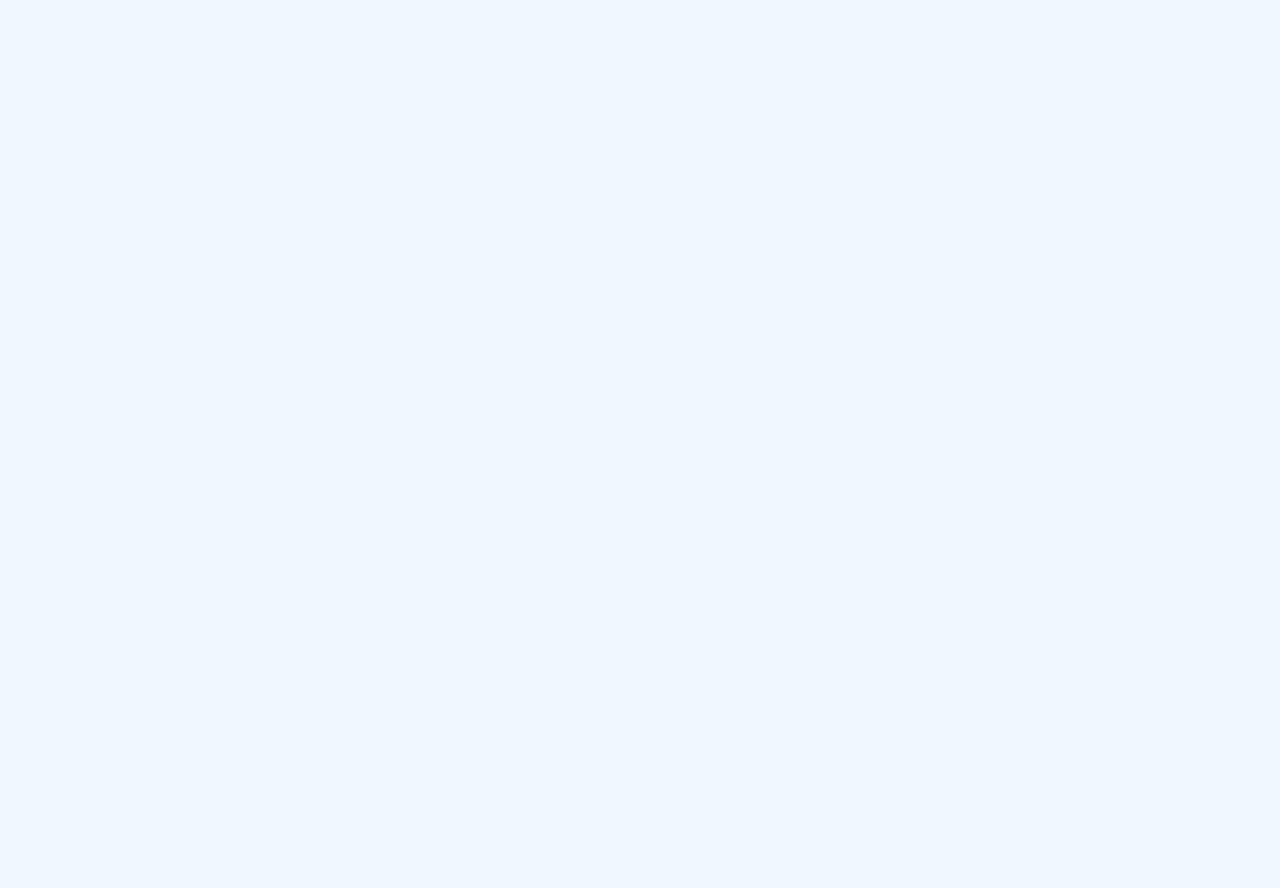
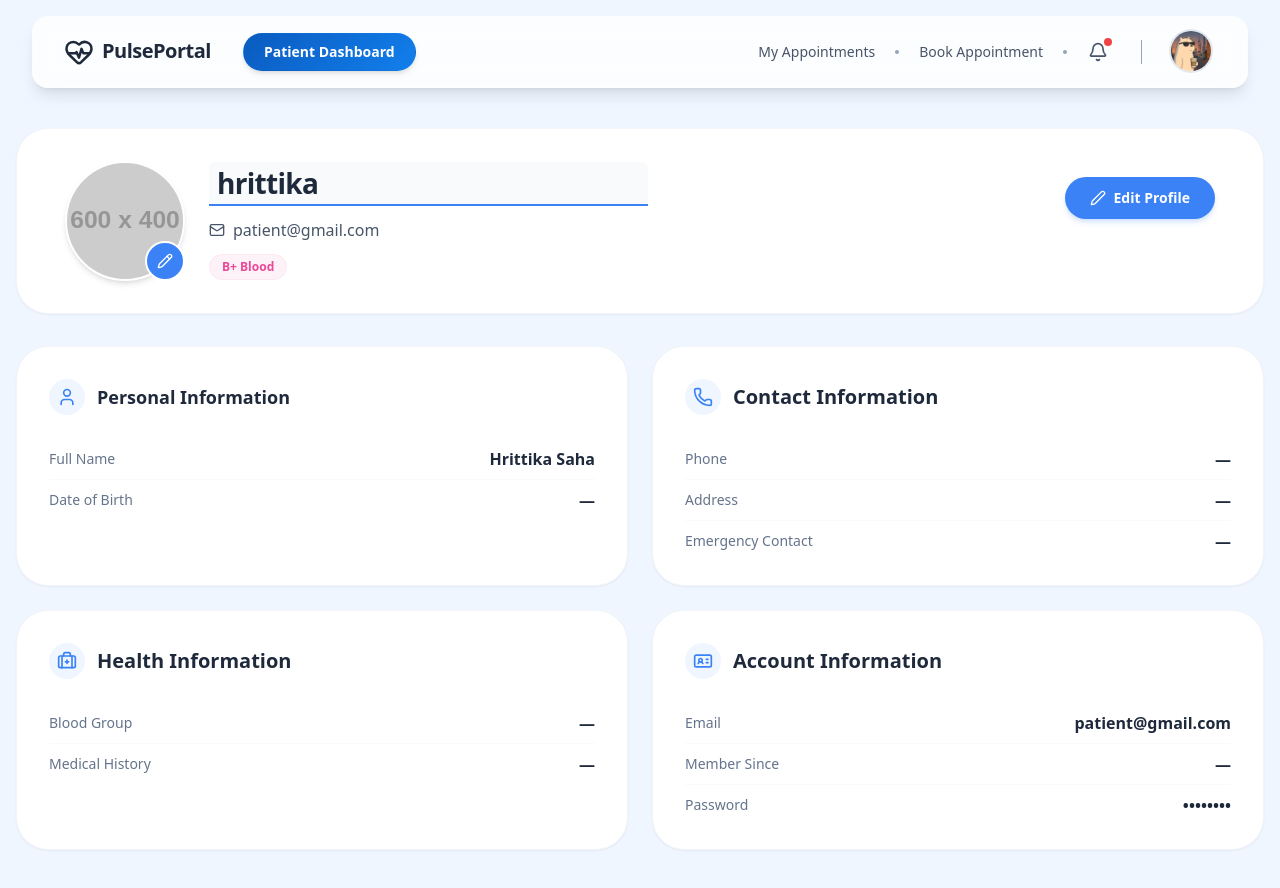
Before and after one commit to ArKooSaHaa/PulsePortal, a React (Vite) app in the folder client/: page /patient/profile in a window 1280 px wide. Before the commit this address had no page. Before the commit the page ends 800 px from the top, so only its background shows below. Built offline with nearby package versions, Linux system fonts and the light colour scheme.

Commit message:
Patient profile page ui design.

```diff
--- a/client/src/App.jsx
+++ b/client/src/App.jsx
@@ -13,6 +13,7 @@ import authService from "./api/authService";
 import PatientDashboard from "./pages/patient/PatientDashboard";
 import PatientAppointments from "./pages/patient/PatientAppointments";
 import BookAppointment from "./pages/patient/BookAppointment";
+import PatientProfile from "./pages/patient/PatientProfile";
 // Doctor pages
 import DoctorDashboard from "./pages/doctor/DoctorDashboard";
 import DoctorProfile from "./pages/doctor/DoctorProfile";
@@ -54,6 +55,7 @@ function App() {
                      <Route path="/admin/add-admin" element={<AddAdmin />} />
                      <Route path="/doctor/profile" element={<DoctorProfile />} />
                      <Route path="/admin/profile" element={<AdminProfile />} />
+                     <Route path="/patient/profile" element={<PatientProfile />} />
                 </Route>
                 {/* Patient */}
                 <Route
--- /dev/null
+++ b/client/src/pages/patient/PatientProfile.jsx
@@ -0,0 +1,168 @@
+import React from "react";
+import { motion } from "framer-motion";
+import {
+    Mail,
+    Edit2,
+    User,
+    Phone,
+    BriefcaseMedical,
+    IdCard,
+    Pencil,
+} from "lucide-react";
+
+function InfoField({ label, value }) {
+    return (
+        <div className="flex justify-between items-center text-[13px]">
+            <p className="text-sm font-medium text-slate-500">{label}</p>
+            <p className="text-base font-semibold text-slate-800">{value}</p>
+        </div>
+    );
+}
+
+export default function PatientProfile() {
+    return (
+        <motion.div
+            initial={{ opacity: 0 }}
+            animate={{ opacity: 1 }}
+            transition={{ duration: 0.5 }}
+            className="max-w-7xl mx-auto px-4 py-10"
+        >
+            {/* header card */}
+            <motion.div
+                initial={{ y: -20, opacity: 0 }}
+                animate={{ y: 0, opacity: 1 }}
+                className="bg-white rounded-[2rem] shadow-sm border border-slate-100 px-12 py-8 mb-8 flex flex-col md:flex-row items-center md:items-start justify-between gap-6"
+            >
+                <div className="flex flex-col md:flex-row items-center gap-6">
+                    <div className="relative">
+                        <div className="h-[120px] w-[120px] rounded-full overflow-hidden border-2 border-white shadow-md bg-slate-100">
+                            <img
+                                src="https://placehold.co/600x400"
+                                alt="Profile"
+                                className="h-full w-full object-cover"
+                            />
+                        </div>
+                        <div className="absolute bottom-0 flex items-center justify-center right-0 h-10 w-10 bg-blue-500 border-white border-2 rounded-full">
+                            <Pencil size={16} className="text-white" />
+                        </div>
+                    </div>
+
+                    <div className="flex flex-col items-center md:items-start text-center md:text-left">
+                        <div className="flex items-center gap-3 mb-3">
+                            <input
+                                name="name"
+                                value="hrittika"
+                                className="text-[28px] font-bold text-slate-800 tracking-tight border-b-2 border-blue-500 focus:outline-none bg-slate-50 px-2 rounded-t-md"
+                            />
+                        </div>
+                        <div className="flex items-center gap-2 text-slate-600 mb-3 text-md font-medium">
+                            <Mail size={16} />
+                            <span>patient@gmail.com</span>
+                        </div>
+                        <div className="flex items-center gap-2">
+                            <span className="px-3 py-1 bg-pink-50 text-pink-500 text-xs font-semibold rounded-full border border-pink-100">
+                                B+ Blood
+                            </span>
+                        </div>
+                    </div>
+                </div>
+                <motion.button
+                    whileHover={{ y: -2 }}
+                    whileTap={{ scale: 0.92 }}
+                    transition={{ duration: 0.2 }}
+                    className="flex items-center gap-2 px-6 py-2.5 rounded-full bg-[#3b82f6] text-white font-semibold text-sm hover:bg-blue-600 transition-colors shadow-md shadow-blue-500/20 mt-2 md:mt-4"
+                >
+                    <Edit2 size={16}  className="text-white" />
+                    Edit Profile
+                </motion.button>
+            </motion.div>
+
+            {/* making a grid for informations */}
+            <div className="grid md:grid-cols-2 gap-6">
+                {/* Personal Information */}
+                <motion.div
+                    whileHover={{ y: -5 }}
+                    className="bg-white rounded-[2rem] shadow-sm border border-slate-100 p-8"
+                >
+                    <div className="flex items-center gap-3 mb-8">
+                        <div className="p-2 bg-blue-50 text-blue-500 rounded-full">
+                            <User size={20} />
+                        </div>
+                        <h3 className="text-lg font-bold text-slate-800">
+                            Personal Information
+                        </h3>
+                    </div>
+                    <div className="space-y-2">
+                        <InfoField label="Full Name" value="Hrittika Saha" />
+                        <hr className="border-slate-50" />
+                        <InfoField label="Date of Birth" value="—" />
+                    </div>
+                </motion.div>
+
+                {/* Contact Information */}
+                <motion.div
+                    whileHover={{ y: -5 }}
+                    className="bg-white rounded-[2rem] shadow-sm border border-slate-100 p-8"
+                >
+                    <div className="flex items-center gap-3 mb-8">
+                        <div className="p-2 bg-blue-50 text-blue-500 rounded-full">
+                            <Phone size={20} />
+                        </div>
+                        <h3 className="text-xl font-bold text-slate-800">
+                            Contact Information
+                        </h3>
+                    </div>
+                    <div className="space-y-2">
+                        <InfoField label="Phone" value="—" />
+                        <hr className="border-slate-50" />
+                        <InfoField label="Address" value="—" />
+                        <hr className="border-slate-50" />
+                        <InfoField label="Emergency Contact" value="—" />
+                    </div>
+                </motion.div>
+
+                {/* Health Information */}
+                <motion.div
+                    whileHover={{ y: -5 }}
+                    className="bg-white rounded-[2rem] shadow-sm border border-slate-100 p-8"
+                >
+                    <div className="flex items-center gap-3 mb-8">
+                        <div className="p-2 bg-blue-50 text-blue-500 rounded-full">
+                            <BriefcaseMedical size={20} />
+                        </div>
+                        <h3 className="text-xl font-bold text-slate-800">
+                            Health Information
+                        </h3>
+                    </div>
+                    <div className="space-y-2">
+                        <InfoField label="Blood Group" value="—" />
+                        <hr className="border-slate-50" />
+                        <InfoField label="Medical History" value="—" />
+                    </div>
+                </motion.div>
+
+                {/* Account Information */}
+                <motion.div
+                    whileHover={{ y: -5 }}
+                    className="bg-white rounded-[2rem] shadow-sm border border-slate-100 p-8"
+                >
+                    <div className="flex items-center gap-3 mb-8">
+                        <div className="p-2 bg-blue-50 text-blue-500 rounded-full">
+                            <IdCard size={20} />
+                        </div>
+                        <h3 className="text-xl font-bold text-slate-800">
+                            Account Information
+                        </h3>
+                    </div>
+                    <div className="space-y-2">
+                        <InfoField label="Email" value="patient@gmail.com" />
+                        <hr className="border-slate-50" />
+                        <InfoField label="Member Since" value="—" />
+                        <hr className="border-slate-50" />
+                        <InfoField label="Password" value="••••••••" />
+                    </div>
+                </motion.div>
+            </div>
+        </motion.div>
+    );
+}
```
